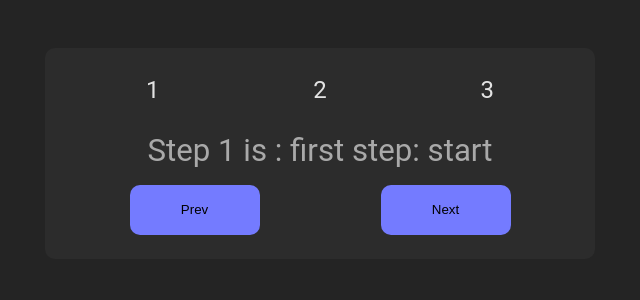
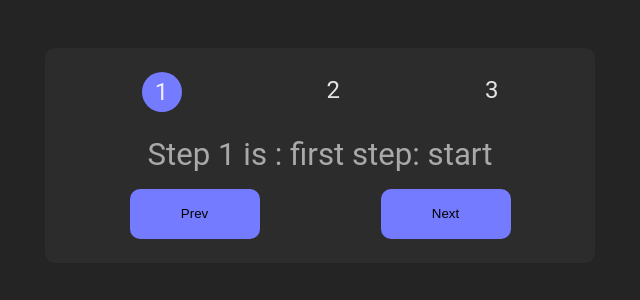
Before and after one commit to naLeilan/All-Challenges, a React (Vite) app: page /stepslider in a window 1280 px wide. Shown: the top 300 px of the page, without its empty margins (320-960 px from the left). Built offline with nearby package versions, Linux system fonts and the light colour scheme.

Commit message:
aded stepslider css

```diff
--- a/src/index.css
+++ b/src/index.css
@@ -47,35 +47,6 @@ body {
   justify-content: space-between;
 }
 
-.app,
-.stepslider {
-  display: flex;
-  flex-direction: column;
-  background-color: var(--color-dark1);
-  padding: 1rem;
-}
-
-.stepslider {
-  width: 550px;
-  border-radius: 10px;
-  gap: 10px;
-  display: flex;
-  flex-direction: column;
-  align-items: center;
-}
-
-.stepslider-num {
-  display: flex;
-  justify-content: space-around;
-  width: 100%;
-  margin-bottom: 10px;
-}
-
-.stepslider-msg {
-  font-size: 1.3rem;
-  color: var(--dark-gray);
-}
-
 h2 {
   font-family: inherit;
   color: var(--color-blue1);
@@ -93,12 +64,56 @@ a {
   /* border: 1px solid var(--color-blue2); */
 }
 
-.stepslider-btn {
+.app,
+.steps {
+  display: flex;
+  flex-direction: column;
+  background-color: var(--color-dark1);
+  padding: 1rem;
+}
+/*****************/
+/*** stepslider***/
+/*****************/
+.steps {
+  width: 550px;
+  border-radius: 10px;
+  gap: 10px;
+  display: flex;
+  flex-direction: column;
+  align-items: center;
+}
+
+.numbers {
+  display: flex;
+  justify-content: space-around;
+  width: 100%;
+  margin-bottom: 10px;
+}
+
+.active {
+  width: 40px;
+  height: 40px;
+  border-radius: 50%;
+  display: flex;
+  justify-content: center;
+  align-items: center;
+  background-color: var(--color-blue1);
+}
+
+.steps-msg {
+  font-size: 1.3rem;
+  color: var(--dark-gray);
+}
+
+.steps-btn {
   display: flex;
   justify-content: space-around;
   width: 100%;
 }
 
+/*****************/
+/*****************/
+/*****************/
 .btn {
   width: 130px;
   height: 50px;
@@ -111,4 +126,6 @@ a {
 
 .btn:hover {
   background-color: var(--color-blue3);
+  scale: 1.1;
+  /* box-shadow: inset 0px 0px 30px 0px var(--color-blue2); */
 }
--- a/src/pages/StepSlider.jsx
+++ b/src/pages/StepSlider.jsx
@@ -1,19 +1,21 @@
+import { useState } from "react";
+
 const msg = ["first step: start", "second step:sec", "thisrd step: third"];
 
 function StepSlider() {
-  const step = 1;
+  const [step, setStep] = useState(1);
 
   return (
-    <div className="stepslider">
-      <div className="stepslider-num">
-        <p>1</p>
-        <p>2</p>
-        <p>3</p>
+    <div className="steps">
+      <div className="numbers">
+        <p className={step >= 1 ? "active" : ""}>1</p>
+        <p className="nums">2</p>
+        <p className="nums">3</p>
       </div>
-      <div className="stepslider-msg">
+      <div className="steps-msg">
         Step {step} is : {msg[step - 1]}
       </div>
-      <div className="stepslider-btn">
+      <div className="steps-btn">
         <button className="btn">Prev</button>
         <button className="btn">Next</button>
       </div>
```
